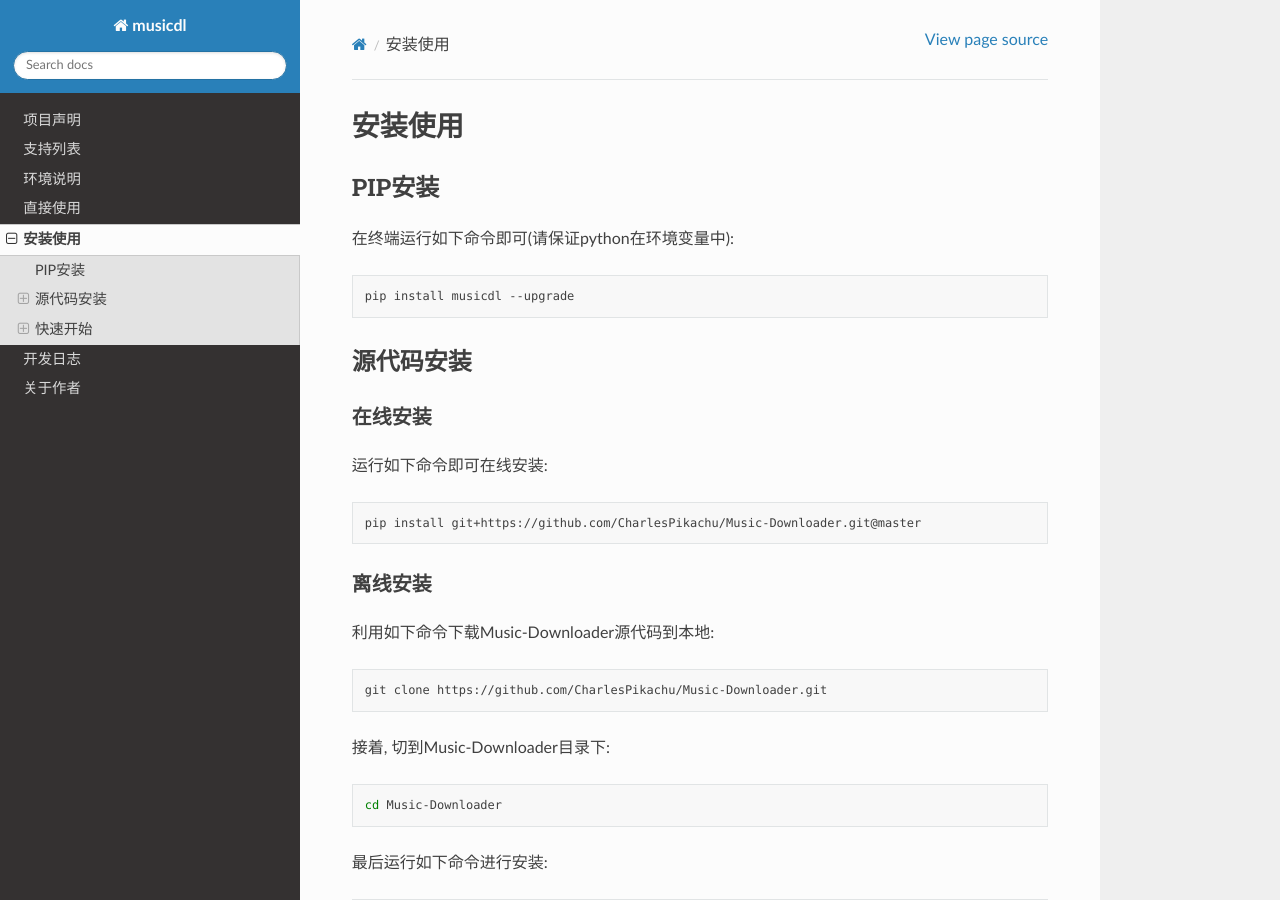
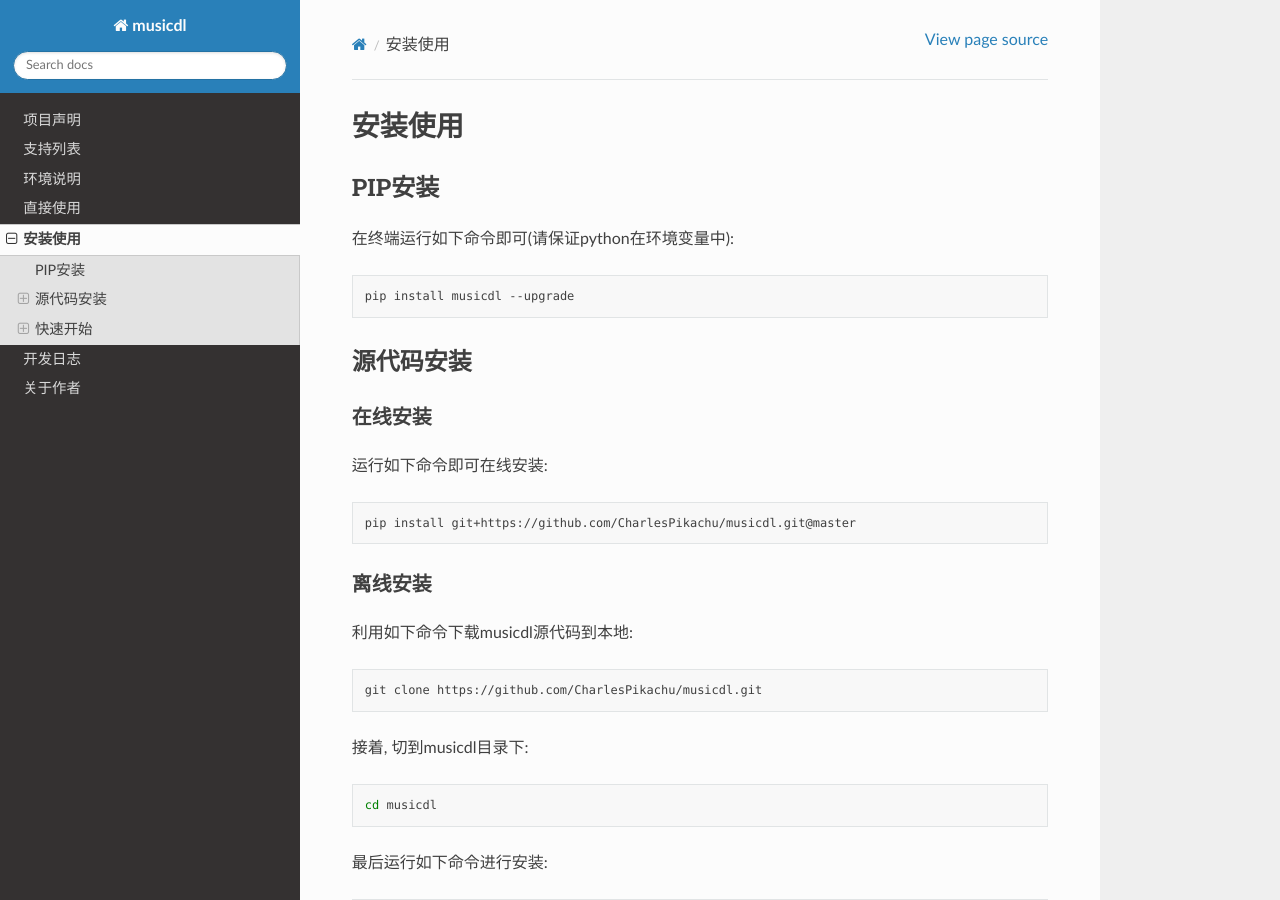
Before and after one commit to CharlesPikachu/musicdl, a Sphinx documentation site: the page built from docs/DEVELOPER.md, in a window 1280 px wide and 900 px high. Built offline with Sphinx 7.4.7 and the Read the Docs theme 2.0.0, drawn with Linux system fonts in a browser that asks for light colours.

Commit message:
update docs

````diff
--- a/docs/DEVELOPER.md
+++ b/docs/DEVELOPER.md
@@ -10,16 +10,16 @@
 #### 在线安装
 运行如下命令即可在线安装:
 ```sh
-pip install git+https://github.com/CharlesPikachu/Music-Downloader.git@master
+pip install git+https://github.com/CharlesPikachu/musicdl.git@master
 ```
 #### 离线安装
-利用如下命令下载Music-Downloader源代码到本地:
+利用如下命令下载musicdl源代码到本地:
 ```sh
-git clone https://github.com/CharlesPikachu/Music-Downloader.git
+git clone https://github.com/CharlesPikachu/musicdl.git
 ```
-接着, 切到Music-Downloader目录下:
+接着, 切到musicdl目录下:
 ```sh
-cd Music-Downloader
+cd musicdl
 ```
 最后运行如下命令进行安装:
 ```sh
````
Also changed, not shown: docs/NONDEVELOPER.md (+1 -1 lines).
